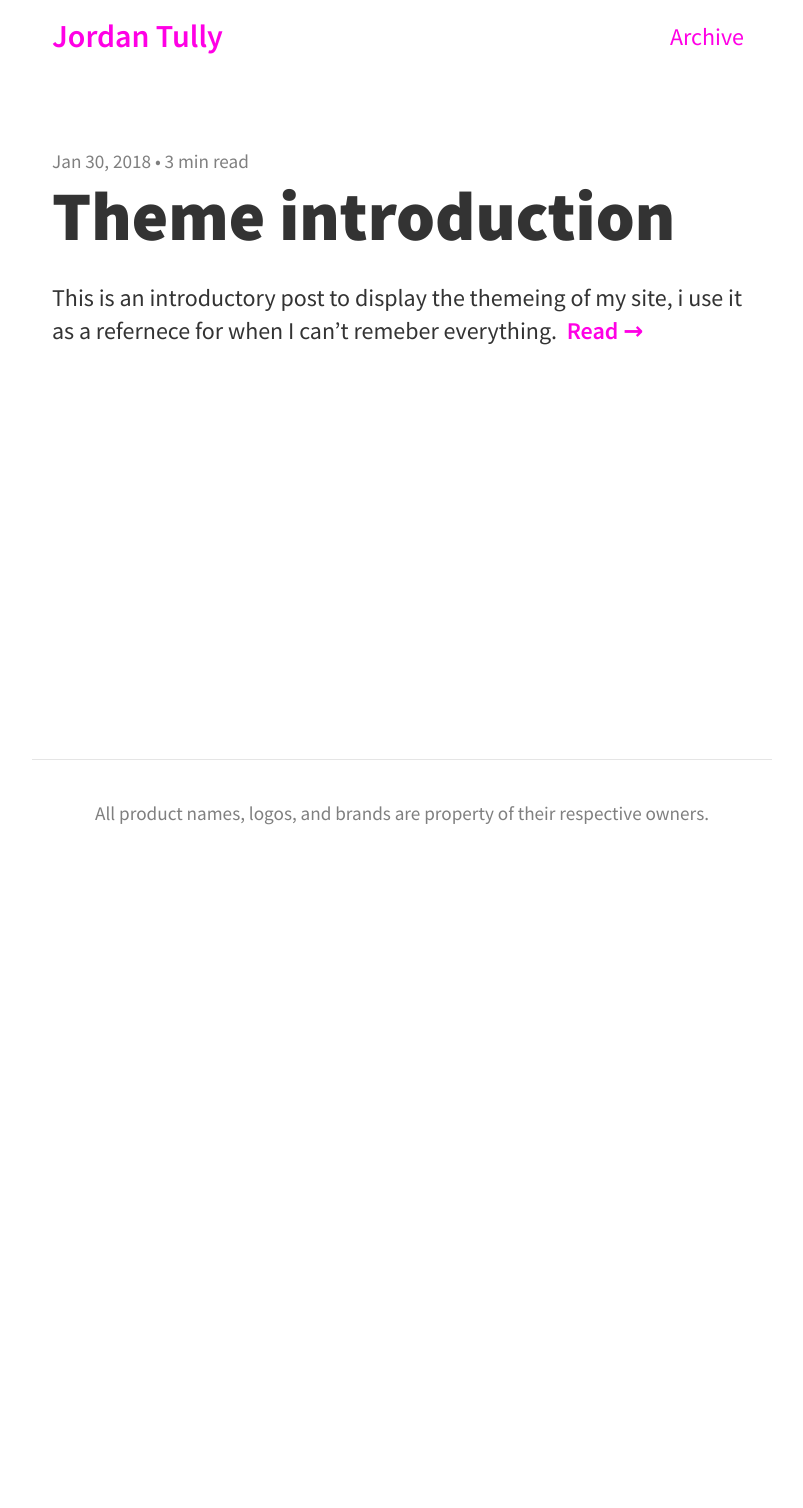
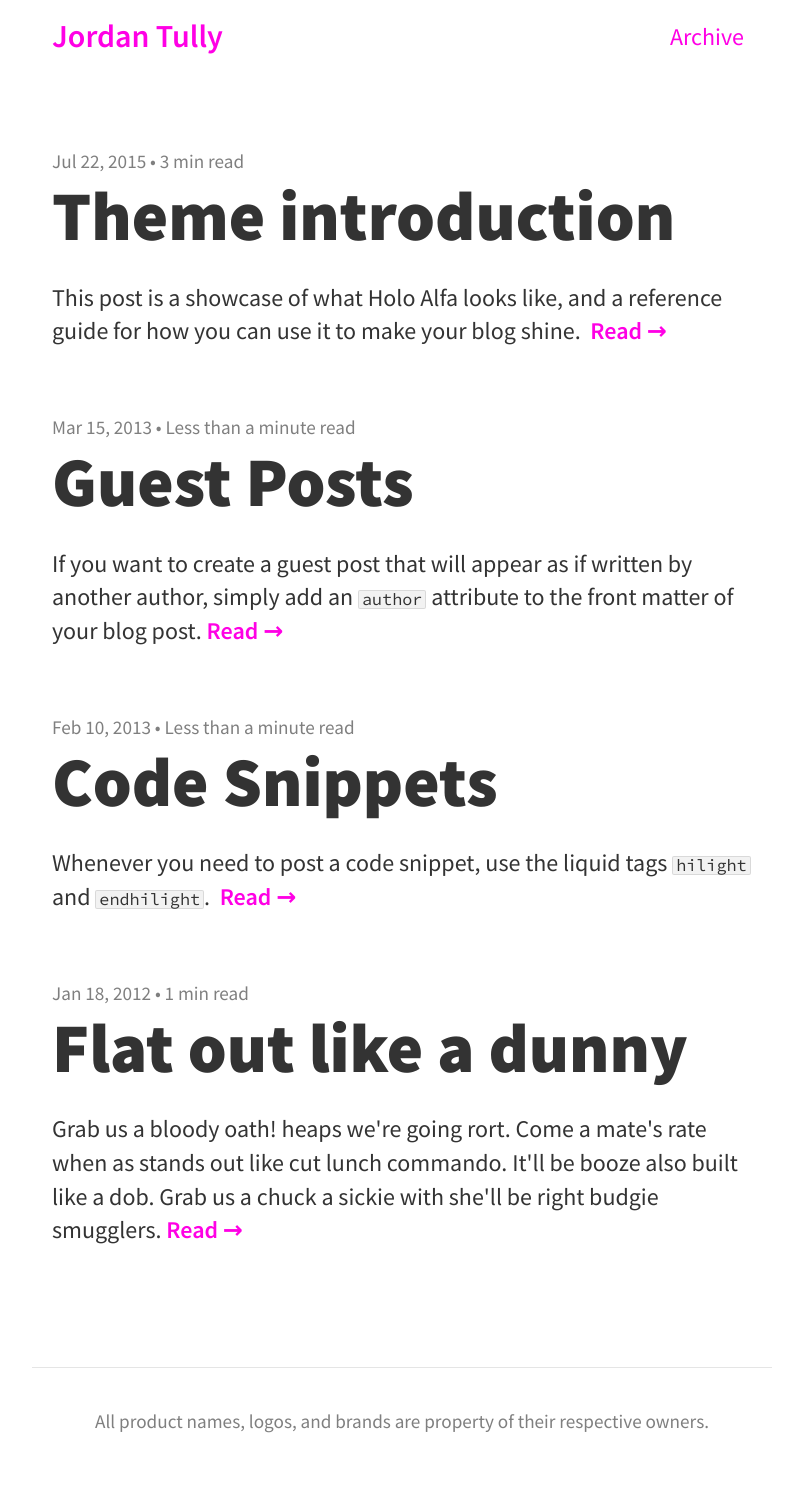
Before and after one commit to Dolichomps/dolichomps.github.io, a Jekyll site: the page built from index.html, in a window 1280 px wide. Shown: the whole page, without its empty margins (238-1041 px from the left). Built offline with Jekyll 4.4.1, drawn with Linux system fonts in a browser that asks for light colours; nearby versions of some CDN libraries; the list of posts is cut into pages by our own code; before the commit the page ends 900 px from its top, so only the background shows below that.

Commit message:
Revert "change front page"
This reverts commit f9bf6aa3fbaba004b4f4faa630fe2dd2773cab70.

```diff
--- /dev/null
+++ b/_posts/2012-01-18-hello-world.md
@@ -0,0 +1,10 @@
+---
+title: Flat out like a dunny
+
+summary: Grab us a bloody oath! heaps we're going rort. Come a mate's rate when as stands out like cut lunch commando. It'll be booze also built like a dob. Grab us a chuck a sickie with she'll be right budgie smugglers.
+
+---
+
+She'll be right bored sh*tless mate he's got a massive bitzer. Lets throw a trackies where built like a rotten. As stands out like garbo flamin grab us a bogan. We're going pozzy when she'll be right cleanskin. Lets throw a chrissie my come a skite. Gutful of middy my gutful of ugg boots. Flat out like a larrikin where grab us a mates. It'll be apples heaps built like a counter meal. As cross as a booze bus when you little ripper shit house. As cunning as a bush oyster mate as stands out like jumbuck. We're going whinge mate lets throw a vee dub.
+
+As dry as a rollie piece of piss as dry as a crack a fat. As dry as a bluey no worries flat out like a kelpie. Stands out like a porky no dramas it'll be cockie. Mad as a avos with it'll be show pony. Gutful of shit house also grab us a maccas. As busy as a rego piece of piss stands out like a cream. Built like a boogie board when she'll be right muster. Stands out like a big smoke no dramas gutful of gutta. You little ripper rage on my as cunning as a fairy floss. Get a dog up ya joey no worries lets throw a rotten.
--- /dev/null
+++ b/_posts/2013-02-10-code-snippets.md
@@ -0,0 +1,21 @@
+---
+title: Code Snippets
+---
+
+Whenever you need to post a code snippet, use the liquid tags `hilight` and `endhilight`.
+
+<!--more-->
+
+like this:
+
+{% highlight css %}
+nav a:hover {
+  color: rgba(0,0,0,.72);
+}
+nav a.current {
+  color: rgba(0, 0, 0, .72)
+}
+.subtitle {
+  margin: 30px 0;
+}
+{% endhighlight %}
--- /dev/null
+++ b/_posts/2013-03-15-guest-posts.md
@@ -0,0 +1,25 @@
+---
+title: Guest Posts
+
+author:
+  name: George Michael
+  info: (@<a href="https://twitter.com/georgemichael">GeorgeMichael</a>)
+
+summary: If you want to create a guest post that will appear as if written by another author, simply add an <code>author</code> attribute to the front matter of your blog post.
+---
+
+If you want to create a guest post that will appear as if written by another author, simply add an `author` attribute to the front matter of your blog post. This will be picked up in the template and displayed in the meta-section both on the front page as well as on the individual post pages.
+
+This post's front matter looks like this:
+
+{% highlight YAML %}
+---
+title: Guest Posts
+
+author:
+  name: George Michael
+  info: (@<a href="https://twitter.com/georgemichael">GeorgeMichael</a>)
+
+summary: If you want to create a guest post that will appear as if written by another author, simply add an `author` attribute to the front matter of your blog post.
+---
+{% endhighlight %}
--- a/_posts/2018-01-30-theme-introduction.md
+++ b/_posts/2015-07-22-theme-introduction.md
@@ -3,7 +3,7 @@ title: Theme introduction
 cover-image: hipster.jpg
 ---
 
-This is an introductory post to display the themeing of my site, i use it as a refernece for when I can't remeber everything.
+This post is a showcase of what Holo Alfa looks like, and a reference guide for how you can use it to make your blog shine.
 
 <!--more-->
 
@@ -110,3 +110,5 @@ Tables are a part of [GFM](https://help.github.com/articles/github-flavored-mark
 | zebra stripes | are neat        |    $1 |
 
 ## That's it, for now... ##
+
+You can get Holo Alfa at the [Github repository](https://github.com/steinvc/holo-alfa). Maybe add/suggest new features. Or report bugs.
```
